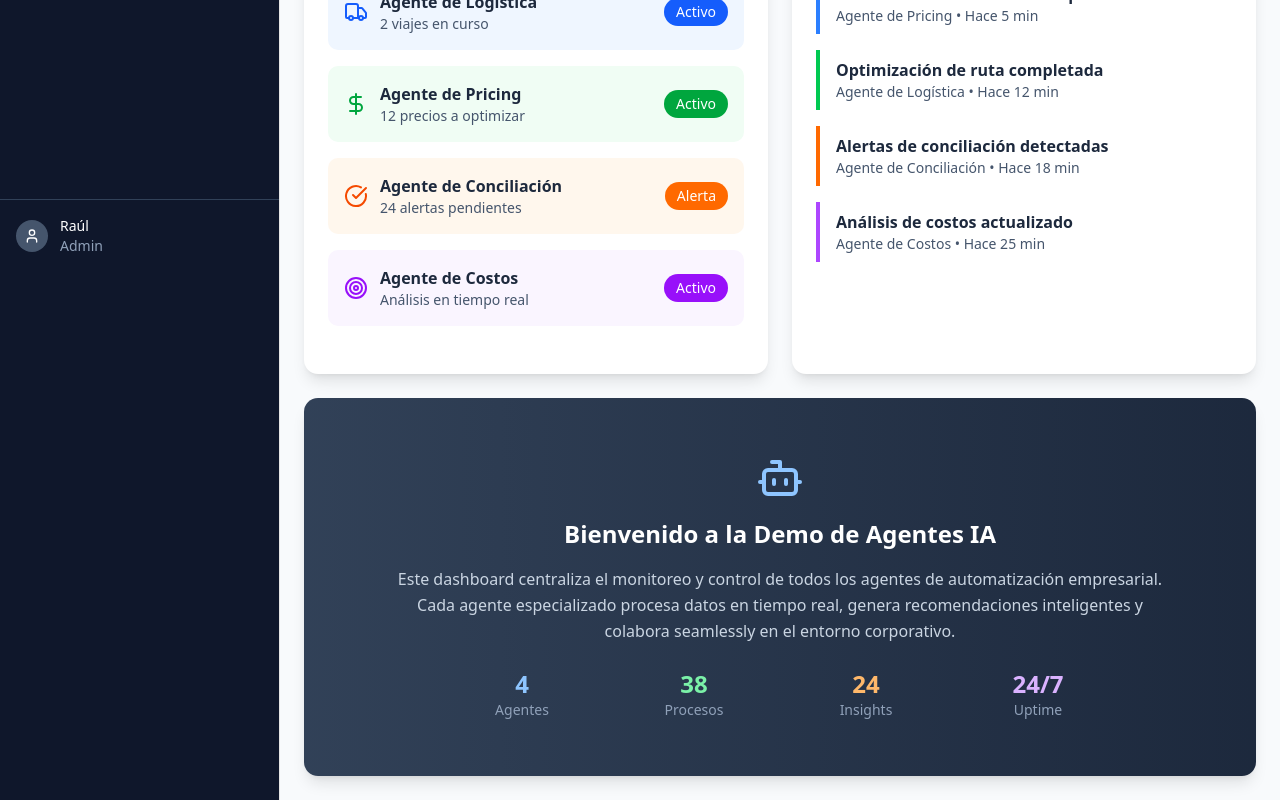
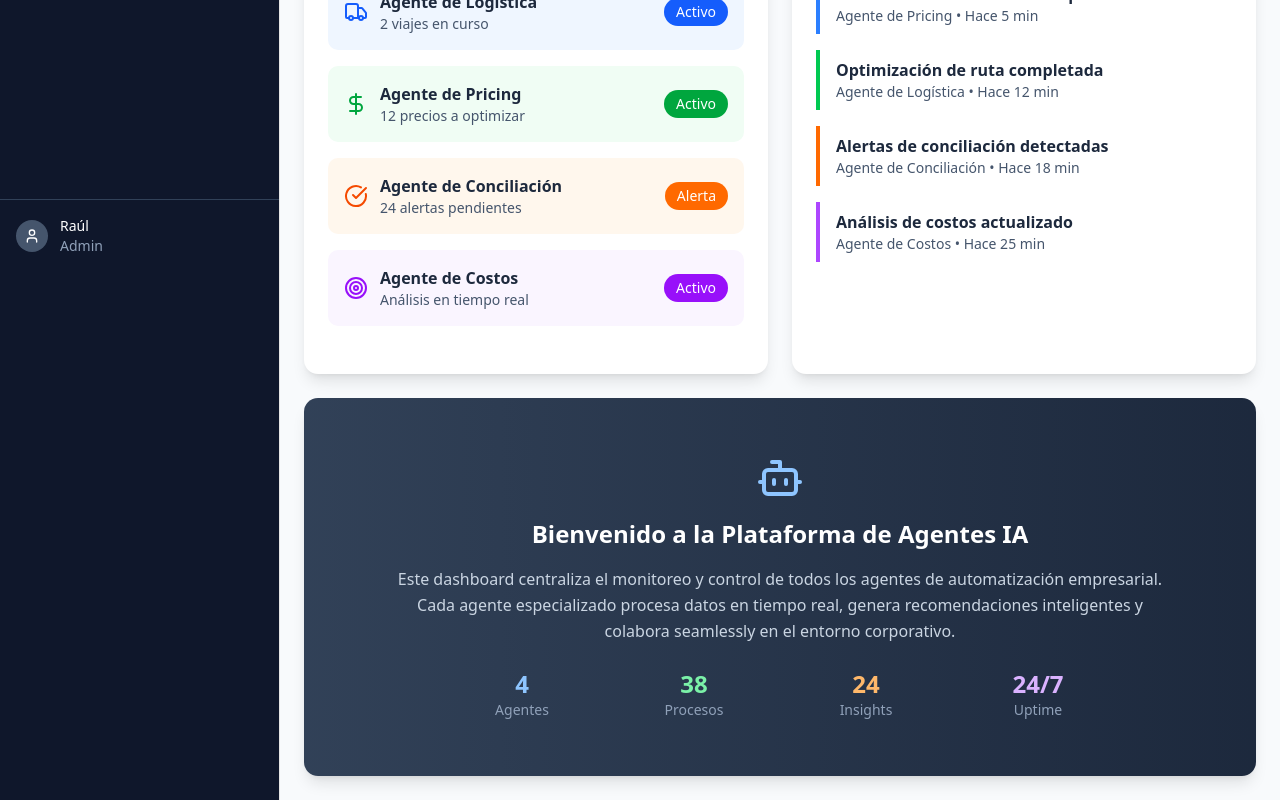
Before and after one commit to ralborta/revolucia-2025-demo, a Next.js app: page / in a window 1280 px wide. Shown: the part 528-1328 px from the top of the page. Built offline with nearby package versions, Linux system fonts and the light colour scheme.

Commit message:
🎯 Eliminación referencias 'Demo' página principal - Título actualizado a 'Plataforma de Agentes IA' para mayor profesionalismo

```diff
--- a/src/app/page.tsx
+++ b/src/app/page.tsx
@@ -191,7 +191,7 @@ export default function DashboardPage() {
           <CardContent className="p-8">
             <div className="text-center">
               <Bot className="h-12 w-12 mx-auto mb-4 text-blue-300" />
-              <h2 className="text-2xl font-bold mb-4">Bienvenido a la Demo de Agentes IA</h2>
+              <h2 className="text-2xl font-bold mb-4">Bienvenido a la Plataforma de Agentes IA</h2>
               <p className="text-slate-300 max-w-3xl mx-auto leading-relaxed">
                 Este dashboard centraliza el monitoreo y control de todos los agentes de automatización
                 empresarial. Cada agente especializado procesa datos en tiempo real, genera
```
